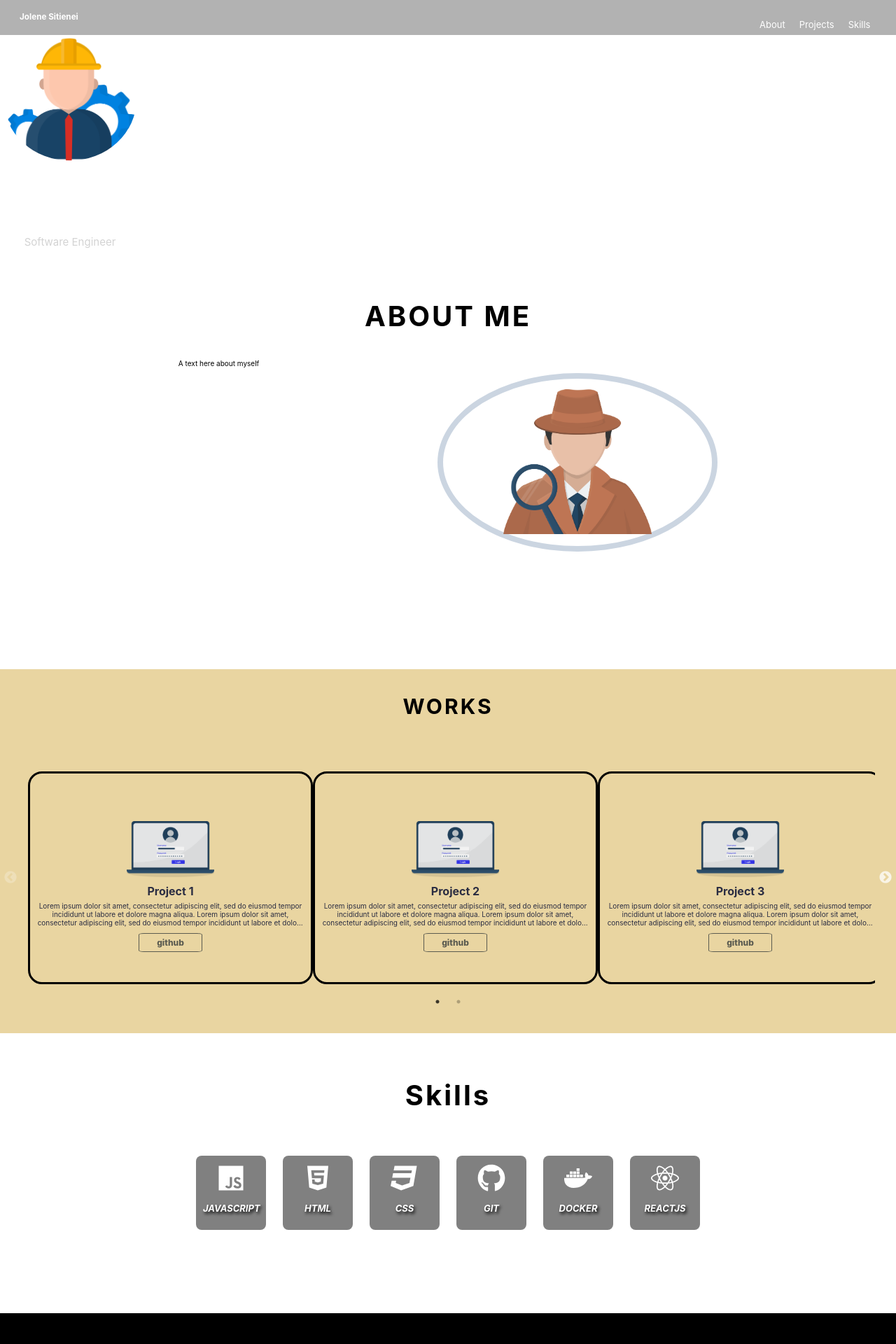
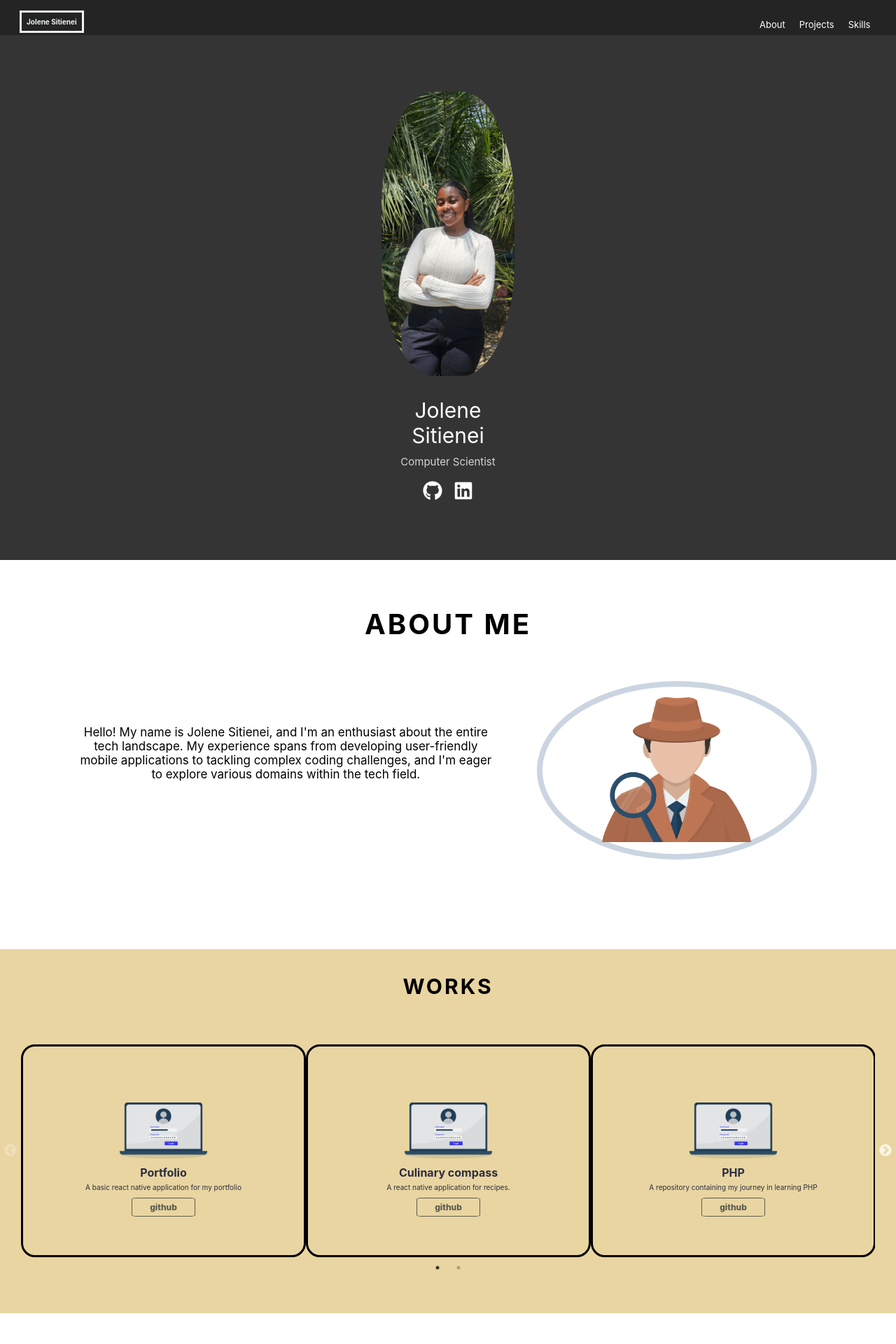
Before and after one commit to jolene-jebet/portfolio, a JavaScript app: page / in a window 1280 px wide. Shown: the top 1920 px of the page at 70% size. Built offline with nearby package versions, Linux system fonts and the light colour scheme; the HTML template or start-up script is replaced by a standard one.

Commit message:
adjust the css styling and personalize the portfolio

```diff
--- a/src/App.css
+++ b/src/App.css
@@ -24,6 +24,14 @@ a, a:active, a:hover {
   position: fixed;
   display: flex;
   justify-content: flex-start;
+}
+.header-name {
+  color: #edf2f4;
+  border: 3px solid #edf2f4;
+  padding: 0.7rem;
+  font-size: 1rem;
+  animation: show 0.5s;
+  text-shadow: 0 0 20px rgba(0, 0, 0, 0.1);
 }
 .header-container{
   position: relative;
@@ -88,7 +96,7 @@ a, a:active, a:hover {
 .body-img{
   width: 100%;
   transform: scale(.95);
-  border-radius: 50%;
+  border-radius: 40%;
 }
 .body-content{
   padding-top: 2rem;
@@ -122,7 +130,7 @@ a, a:active, a:hover {
 .about{
   height: 72vh;
   width: 100%;
-  padding: 4rem, 5rem;
+  padding: 4rem 5rem;
   display: flex;
   flex-direction: column;
   text-align: center;
@@ -137,7 +145,7 @@ a, a:active, a:hover {
   display: flex;
   justify-content: space-evenly;
 }
-.about .about-info .abour-desc{
+.about .about-info .about-desc{
   font-size: 1.7rem;
   line-height: 2rem;
   max-width: 50%;
@@ -183,7 +191,7 @@ a, a:active, a:hover {
   height: 38vh;
   border: 0.3rem solid black;
   border-radius: 20px;
-  margin: 1rem; /*changed this to space out projects*/
+  margin: 0 1rem 0 0; /*changed this to space out projects*/
   display: flex;
   flex-direction: column;
   justify-content: flex-start;
@@ -218,7 +226,8 @@ a, a:active, a:hover {
 .name {
   color: #2b2d42;
   margin: 10px 0;
-  font-size: 1.6rem;margin-bottom: -0.5rem;
+  font-size: 1.6rem;
+  margin-bottom: -0.5rem;
 }
 .description {
   color: #2b2d42;
@@ -283,6 +292,12 @@ a, a:active, a:hover {
     display: block;
     margin: 0 auto;
     width: 31%;
+  }
+  .name {
+    color: #2b2d42;
+    margin: 10px 0;
+    font-size: 1.4rem;
+    margin-bottom: -0.5rem;
   }
 
   .description {
@@ -437,7 +452,7 @@ a, a:active, a:hover {
   box-shadow: 0px 2px 10px #000000;
 }
 @media (max-width: 500px) {
-  title {
+  .title {
     font-size: 4rem;
     color: black;
     margin: 3rem 0;
@@ -486,7 +501,7 @@ a, a:active, a:hover {
   padding: 20px;
 }
 .footer .footer-contact-info .footer-heading{
-  font-size: 2,5rem;
+  font-size: 2.5rem;
   text-transform: uppercase;
   letter-spacing: 2px;
   margin-bottom: 10px;
@@ -497,7 +512,7 @@ a, a:active, a:hover {
   letter-spacing: .2rem;
   margin-bottom: -0.1rem;
 }
-.footer .social-icons{
+.footer .social-icons a{
   color: white;
   font-size: 3rem;
   margin: 0.7rem;
--- a/src/components/About.js
+++ b/src/components/About.js
@@ -6,7 +6,8 @@ const About = () =>{
         <div id = "about" className="about">
             <h1 className="about-heading">About me</h1>
             <div className = "about-info">
-                <p className = "about-desc">A text here about myself</p>
+                <p className = "about-desc">
+                    Hello! My name is Jolene Sitienei, and I&#39;m an enthusiast about the entire tech landscape. My experience spans from developing user-friendly mobile applications to tackling complex coding challenges, and I&#39;m eager to explore various domains within the tech field.</p>
                 <div className="about-img">
                     <div className="about-img-wrapper">
                         <img src={IMG} alt="Detective"/>
--- a/src/components/Body.js
+++ b/src/components/Body.js
@@ -1,22 +1,22 @@
 // Create your Body component here
 import {FaGithub, FaLinkedin} from 'react-icons/fa';
-import Avatar from '../assets/Software.png';
+import Avatar from '../assets/myImg.JPG';
 
 const Body = () => {
     return(
-        <div id='body'>
+        <div id="body" className="body">
             <div className='body-container'>
                 <div className="body-profile">
                     <img src={Avatar} alt="Avatar" className="body-img" />
 
                     <div className="body-content">
                         <div className="body-headline">Jolene Sitienei</div>
-                        <div className="body-text">Software Engineer</div>
+                        <div className="body-text">Computer Scientist</div>
                     </div>
 
                     <div className="body-icons">
-                        <a href="https://github.com/jolene-sitienei" target="_blank" rel="noreferrer" className='icon-link'><FaGithub /></a>
-                        <a href="https://www.educative.io/" target="_blank" rel="noreferrer" className='icon-link'><FaLinkedin /></a>
+                        <a href="https://github.com/jolene-sitienei" target="_blank" rel="noreferrer" className='icon-link'><i><FaGithub /></i></a>
+                        <a href="https://www.linkedin.com/in/jolene-sitenei/" target="_blank" rel="noreferrer" className='icon-link'><i><FaLinkedin /></i></a>
                     </div>
                 </div>
             </div>
--- a/src/data/projects.json
+++ b/src/data/projects.json
@@ -1,27 +1,27 @@
 [
     {
-        "name" : "Project 1",
-        "description" : "Lorem ipsum dolor sit amet, consectetur adipiscing elit, \nsed do eiusmod tempor incididunt ut labore et dolore magna aliqua. Lorem ipsum dolor sit amet, consectetur adipiscing elit, \nsed do eiusmod tempor incididunt ut labore et dolore magna aliqua.",
-        "link" : "https://github.com/"
+        "name" : "Portfolio",
+        "description" : "A basic react native application for my portfolio",
+        "link" : "https://github.com/jolene-jebet/portfolio.git"
     },
     {
-        "name" : "Project 2",
-        "description" : "Lorem ipsum dolor sit amet, consectetur adipiscing elit, \nsed do eiusmod tempor incididunt ut labore et dolore magna aliqua. Lorem ipsum dolor sit amet, consectetur adipiscing elit, \nsed do eiusmod tempor incididunt ut labore et dolore magna aliqua.",
-        "link" : "https://github.com/"
+        "name" : "Culinary compass",
+        "description" : "A react native application for recipes.",
+        "link" : "https://github.com/jolene-jebet/curlinary-compass.git"
     },
     {
-        "name" : "Project 3",
-        "description" : "Lorem ipsum dolor sit amet, consectetur adipiscing elit, \nsed do eiusmod tempor incididunt ut labore et dolore magna aliqua. Lorem ipsum dolor sit amet, consectetur adipiscing elit, \nsed do eiusmod tempor incididunt ut labore et dolore magna aliqua.",
-        "link" : "https://github.com/"
+        "name" : "PHP",
+        "description" : "A repository containing my journey in learning PHP",
+        "link" : "https://github.com/jolene-jebet/PHP.git"
     },
     {
-        "name" : "Project 4",
-        "description" : "Lorem ipsum dolor sit amet, consectetur adipiscing elit, \nsed do eiusmod tempor incididunt ut labore et dolore magna aliqua. Lorem ipsum dolor sit amet, consectetur adipiscing elit, \nsed do eiusmod tempor incididunt ut labore et dolore magna aliqua.",
-        "link" : "https://github.com/"
+        "name" : "Printing Management System",
+        "description" : "A python project implimenting different data structures for a printing management system for an organization",
+        "link" : "https://github.com/ICS-2025-GROUP-D/queue-group-assignments-ics-group-d-2025-darasa-to-do-list.git"
     },
     {
-        "name" : "Project 5",
-        "description" : "Lorem ipsum dolor sit amet, consectetur adipiscing elit, \nsed do eiusmod tempor incididunt ut labore et dolore magna aliqua. Lorem ipsum dolor sit amet, consectetur adipiscing elit, \nsed do eiusmod tempor incididunt ut labore et dolore magna aliqua.",
-        "link" : "https://github.com/"
+        "name" : "To-Do-List",
+        "description" : "A basic CRUD application for a to-do list made using HTML, CSS and JS",
+        "link" : "https://github.com/jolene-jebet/To-Do-List.git"
     }
 ]
```
Also changed, not shown: src/assets/myImg.JPG (added).
